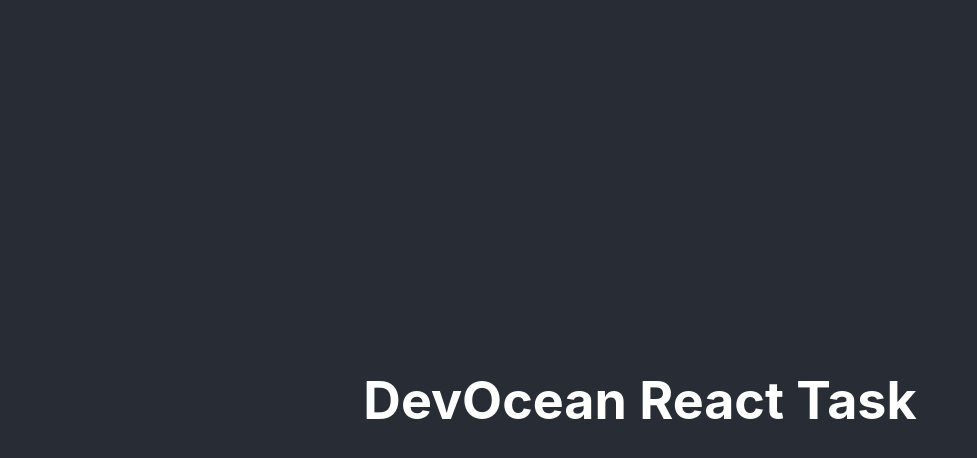
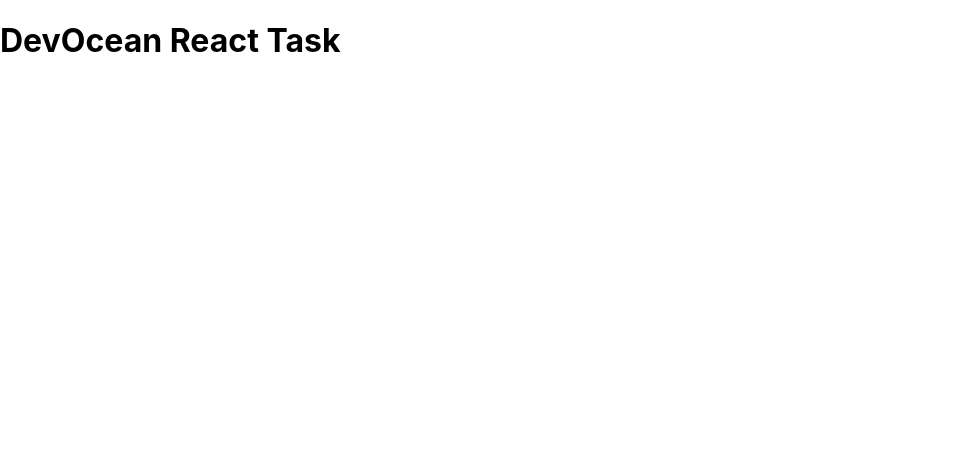
Before and after one commit to st6io/pavel-dev-ocean-task, a React (Create React App) app: page / in a window 1280 px wide. Shown: the top 458 px of the page, without its empty margins (0-977 px from the left). Built offline with nearby package versions, Linux system fonts and the light colour scheme.

Commit message:
refactor: clear App.tsx

```diff
--- a/src/App.css
+++ /dev/null
@@ -1,38 +0,0 @@
-.App {
-  text-align: center;
-}
-
-.App-logo {
-  height: 40vmin;
-  pointer-events: none;
-}
-
-@media (prefers-reduced-motion: no-preference) {
-  .App-logo {
-    animation: App-logo-spin infinite 20s linear;
-  }
-}
-
-.App-header {
-  background-color: #282c34;
-  min-height: 100vh;
-  display: flex;
-  flex-direction: column;
-  align-items: center;
-  justify-content: center;
-  font-size: calc(10px + 2vmin);
-  color: white;
-}
-
-.App-link {
-  color: #61dafb;
-}
-
-@keyframes App-logo-spin {
-  from {
-    transform: rotate(0deg);
-  }
-  to {
-    transform: rotate(360deg);
-  }
-}
--- a/src/App.tsx
+++ b/src/App.tsx
@@ -1,13 +1,3 @@
-import './App.css';
-
-function App() {
-  return (
-    <div className="App">
-      <header className="App-header">
-        <h1>DevOcean React Task</h1>
-      </header>
-    </div>
-  );
-}
+const App = () => <h1>DevOcean React Task</h1>;
 
 export default App;
```
